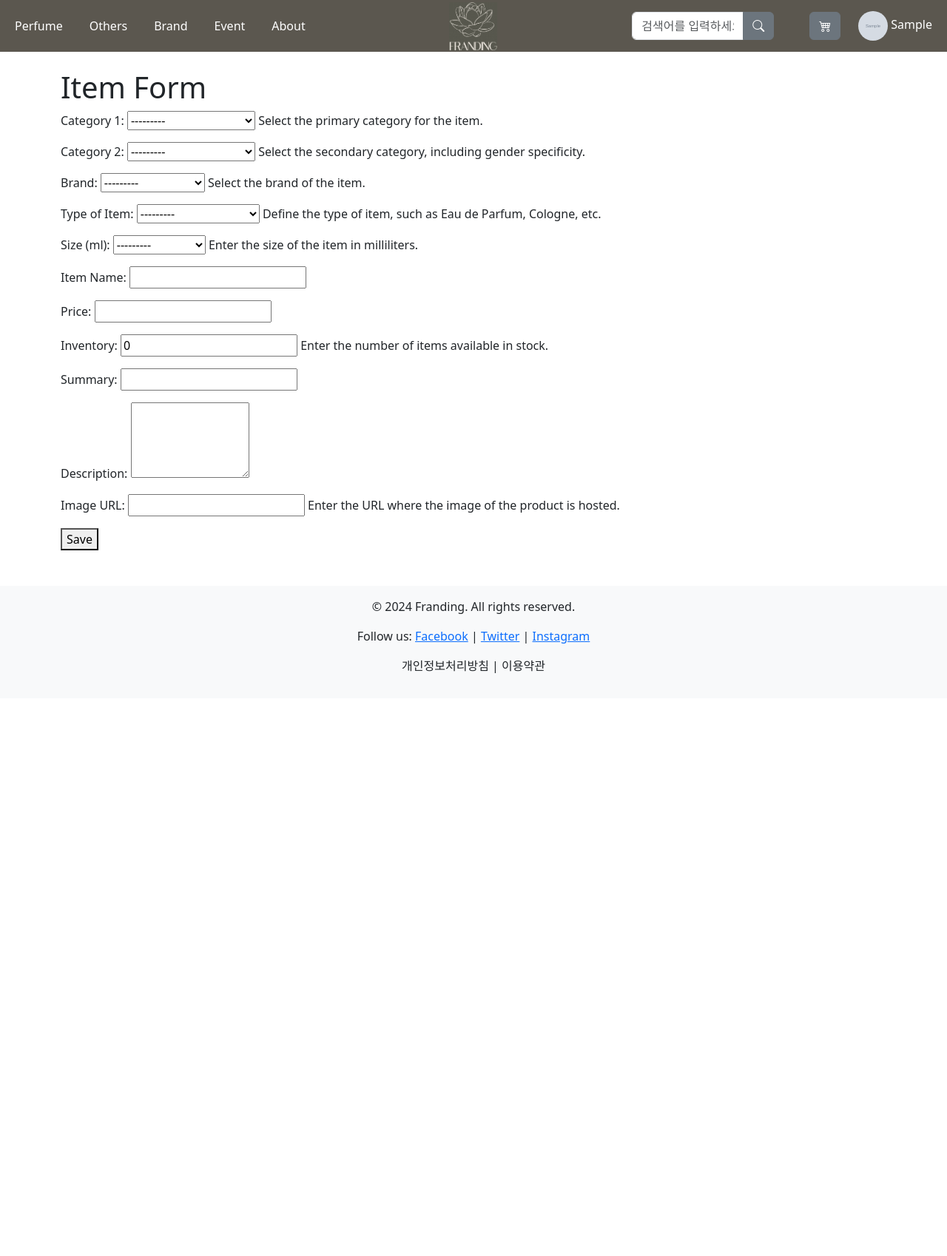
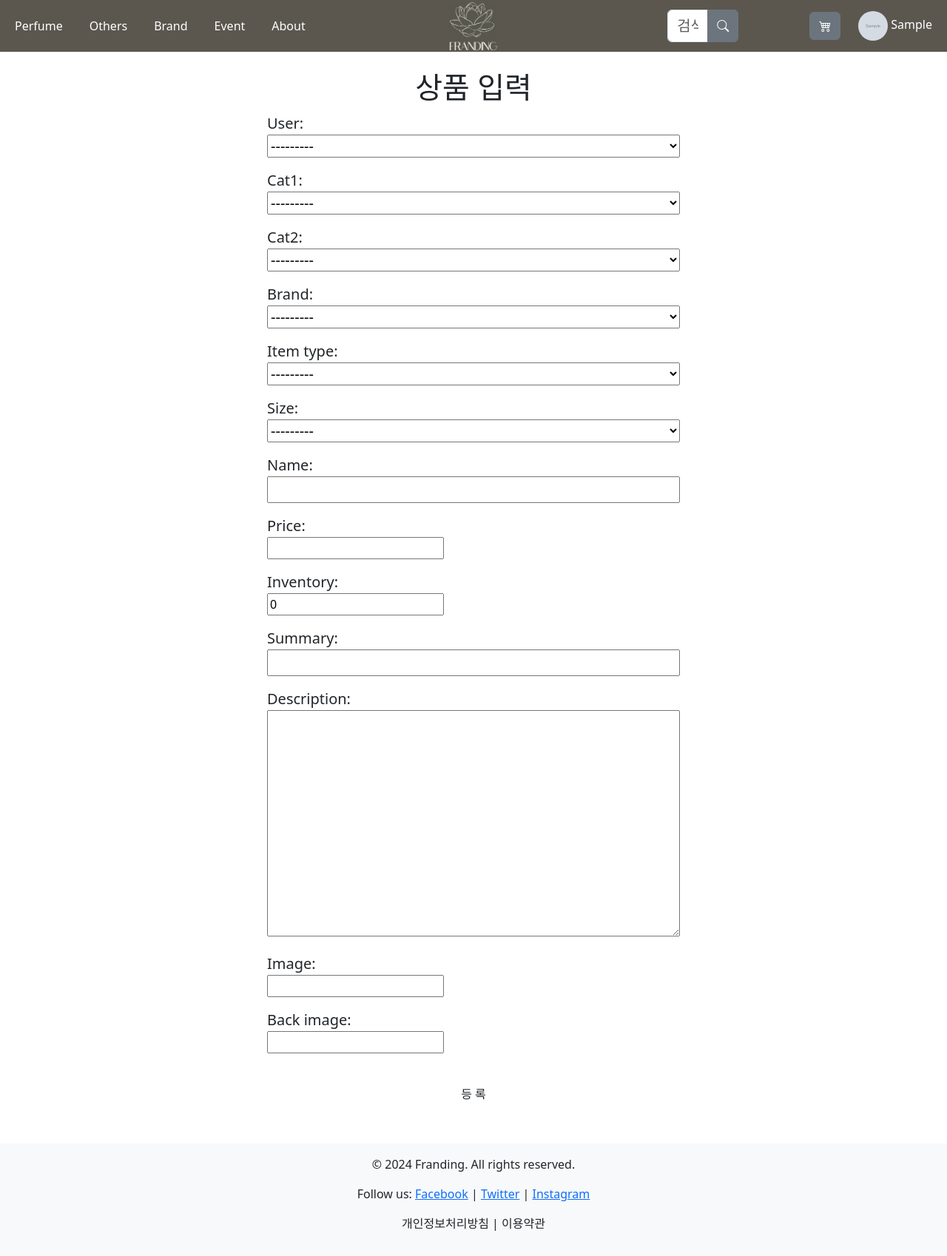
Before and after one commit to choi-jyoon/franding, a Django app: page /seller/item-create/ in a window 1280 px wide. Shown: the whole page at 74% size. Before the commit the page ends 910 px from the top, so only its background shows below. Run offline with Django 5.2, Linux system fonts and the light colour scheme; a user stored in the database is signed in; tables that the repository leaves empty hold one stand-in row (values such as "Sample post"); grey boxes marked "Sample" are stand-in pictures; some libraries are stand-ins or nearby versions.

Commit message:
머지 재시도

```diff
--- a/config/settings.py
+++ b/config/settings.py
@@ -51,6 +51,7 @@
     'review',
     'seller',
     'cart',
+    'bootstrap4',
     'payment',
     'event',
     'subscribe',
--- a/mypage/templates/mypage/order_index.html
+++ b/mypage/templates/mypage/order_index.html
@@ -35,6 +35,7 @@
                 <a href="{% url 'mypage:order_index' %}" class="btn btn-outline-secondary mb-4">주문 내역</a>
                 <a href="{% url 'review:review_index' %}" class="btn btn-outline-secondary mb-4">작성 리뷰</a>
                 <a href="{% url 'mypage:user_info' %}" class="btn btn-outline-secondary mb-4">회원정보</a>
+                <a href="{% url 'seller:seller_index' %}" class="btn btn-outline-secondary mb-4">판매자페이지</a>
                 <a href="#" class="btn btn-outline-secondary mb-4">구독</a>
                 {% if user.is_staff %}
                     <a href="#" class="btn btn-outline-secondary mb-4">판매자페이지</a>
--- a/mypage/templates/mypage/user_info.html
+++ b/mypage/templates/mypage/user_info.html
@@ -37,10 +37,14 @@
             <a href="{% url 'mypage:order_index' %}" class="btn btn-outline-secondary mb-4">주문 내역</a>
             <a href="{% url 'review:review_index' %}" class="btn btn-outline-secondary mb-4">작성 리뷰</a>
             <a href="{% url 'mypage:user_info' %}" class="btn btn-outline-secondary mb-4">회원정보</a>
+<<<<<<< HEAD
+            <a href="{% url 'seller:seller_index' %}" class="btn btn-outline-secondary mb-4">판매자페이지</a>
+=======
             <a href="#" class="btn btn-outline-secondary mb-4">구독</a>
             {% if user.is_staff %}
                 <a href="#" class="btn btn-outline-secondary mb-4">판매자페이지</a>
             {% endif %}
+>>>>>>> 9065078e3c22a421d0569045478c719f1e5f81dd
         </div>
 
     <div class="col-10" id="content-display">
--- a/payment/models.py
+++ b/payment/models.py
@@ -1,4 +1,5 @@
 from django.db import models
+# from cart.models import Order
 # Create your models here.
 
 # class Coupon(models.Model):
--- a/review/templates/review/my_review.html
+++ b/review/templates/review/my_review.html
@@ -35,10 +35,14 @@
                 <a href="{% url 'mypage:order_index' %}" class="btn btn-outline-secondary mb-4">주문 내역</a>
                 <a href="{% url 'review:review_index' %}" class="btn btn-outline-secondary mb-4">작성 리뷰</a>
                 <a href="{% url 'mypage:user_info' %}" class="btn btn-outline-secondary mb-4">회원정보</a>
+<<<<<<< HEAD
+                <a href="{% url 'seller:seller_index' %}" class="btn btn-outline-secondary mb-4">판매자페이지</a>
+=======
                 <a href="#" class="btn btn-outline-secondary mb-4">구독</a>
                 {% if user.is_staff %}
                     <a href="#" class="btn btn-outline-secondary mb-4">판매자페이지</a>
                 {% endif %}
+>>>>>>> 9065078e3c22a421d0569045478c719f1e5f81dd
             </div>
             <div class="col-10" id="content-display">
                 <!-- 내용이 여기에 표시됩니다. -->
--- a/seller/forms.py
+++ b/seller/forms.py
@@ -1,42 +1,42 @@
 from django import forms
 from item.models import Item
+
+
+class ItemForm(forms.ModelForm):
+    class Meta:
+        model = Item
+        fields = '__all__'  # 이렇게 하면 모든 필드를 폼에 포함시킵니다.
 
 
 # class ItemForm(forms.ModelForm):
 #     class Meta:
 #         model = Item
-#         fields = '__all__'  # 이렇게 하면 모든 필드를 폼에 포함시킵니다.
-
-
-class ItemForm(forms.ModelForm):
-    class Meta:
-        model = Item
-        fields = [
-            'cat1', 'cat2', 'brand', 'item_type', 'size', 'name', 'price',
-            'inventory', 'summary', 'description', 'image'
-        ]
-        labels = {
-            'cat1': 'Category 1',  # 카테고리 1
-            'cat2': 'Category 2',  # 카테고리 2
-            'brand': 'Brand',  # 브랜드
-            'item_type': 'Type of Item',  # 아이템 유형
-            'size': 'Size (ml)',  # 크기 (ml)
-            'name': 'Item Name',  # 아이템 이름
-            'price': 'Price',  # 가격
-            'inventory': 'Inventory',  # 재고
-            'summary': 'Summary',  # 요약
-            'description': 'Description',  # 설명
-            'image': 'Image URL'  # 이미지 URL
-        }
-        help_texts = {
-            'cat1': 'Select the primary category for the item.',  # 아이템의 주요 카테고리를 선택하세요.
-            'cat2': 'Select the secondary category, including gender specificity.',  # 성별 특정성을 포함한 보조 카테고리를 선택하세요.
-            'brand': 'Select the brand of the item.',  # 아이템의 브랜드를 선택하세요.
-            'item_type': 'Define the type of item, such as Eau de Parfum, Cologne, etc.',  # 퍼퓸, 코롱 등과 같은 아이템의 유형을 정의하세요.
-            'size': 'Enter the size of the item in milliliters.',  # 밀리리터 단위로 아이템의 크기를 입력하세요.
-            'inventory': 'Enter the number of items available in stock.',  # 재고에 있는 아이템의 수량을 입력하세요.
-            'image': 'Enter the URL where the image of the product is hosted.'  # 제품 이미지가 호스팅된 URL을 입력하세요.
-        }
-        widgets = {
-            'description': forms.Textarea(attrs={'rows': 4, 'cols': 15})  # 설명을 위한 텍스트 영역 설정
-        }
+#         fields = [
+#             'cat1', 'cat2', 'brand', 'item_type', 'size', 'name', 'price',
+#             'inventory', 'summary', 'description', 'image'
+#         ]
+#         labels = {
+#             'cat1': 'Category 1',  # 카테고리 1
+#             'cat2': 'Category 2',  # 카테고리 2
+#             'brand': 'Brand',  # 브랜드
+#             'item_type': 'Type of Item',  # 아이템 유형
+#             'size': 'Size (ml)',  # 크기 (ml)
+#             'name': 'Item Name',  # 아이템 이름
+#             'price': 'Price',  # 가격
+#             'inventory': 'Inventory',  # 재고
+#             'summary': 'Summary',  # 요약
+#             'description': 'Description',  # 설명
+#             'image': 'Image URL'  # 이미지 URL
+#         }
+#         help_texts = {
+#             'cat1': 'Select the primary category for the item.',  # 아이템의 주요 카테고리를 선택하세요.
+#             'cat2': 'Select the secondary category, including gender specificity.',  # 성별 특정성을 포함한 보조 카테고리를 선택하세요.
+#             'brand': 'Select the brand of the item.',  # 아이템의 브랜드를 선택하세요.
+#             'item_type': 'Define the type of item, such as Eau de Parfum, Cologne, etc.',  # 퍼퓸, 코롱 등과 같은 아이템의 유형을 정의하세요.
+#             'size': 'Enter the size of the item in milliliters.',  # 밀리리터 단위로 아이템의 크기를 입력하세요.
+#             'inventory': 'Enter the number of items available in stock.',  # 재고에 있는 아이템의 수량을 입력하세요.
+#             'image': 'Enter the URL where the image of the product is hosted.'  # 제품 이미지가 호스팅된 URL을 입력하세요.
+#         }
+#         widgets = {
+#             'description': forms.Textarea(attrs={'rows': 4, 'cols': 15})  # 설명을 위한 텍스트 영역 설정
+#         }
--- a/seller/templates/seller/item_confirm_delete.html
+++ b/seller/templates/seller/item_confirm_delete.html
@@ -1,10 +1,10 @@
 {% extends 'base.html' %}
 
 {% block content %}
-<h1>Confirm Delete</h1>
-<p>Are you sure you want to delete "{{ item.name }}"?</p>
+<h1>삭제 확인</h1>
+<p>정말로 상품을 삭제하시겠습니까? "{{ item.name }}"?</p>
 <form method="post">
     {% csrf_token %}
-    <button type="submit">Delete</button>
+    <button type="submit">삭제</button>
 </form>
 {% endblock %}
--- a/seller/templates/seller/item_form.html
+++ b/seller/templates/seller/item_form.html
@@ -1,10 +1,38 @@
 {% extends 'base.html' %}
 
 {% block content %}
-<h1>Item Form</h1>
+<style>
+    form {
+        text-align: left; /* 텍스트를 왼쪽으로 정렬 */
+        margin: 0 auto; /* 폼을 가운데로 정렬 */
+        width: 50%; /* 폼의 너비 지정 */
+    }
+
+    form input[type="text"],
+    form input[type="email"],
+    form select, /* 새로 추가된 스타일 */
+    form textarea {
+        width: 100%; /* 입력 필드의 너비를 폼에 맞춤 */
+        box-sizing: border-box; /* padding과 border를 너비에 포함 */
+        font-size: 20px; /* 폰트 크기 설정 */
+    }
+
+    form label {
+        display: block; /* 레이블을 블록 요소로 만들어 줄바꿈 */
+        margin-top: 10px; /* 레이블 상단의 마진 추가 */
+        font-size: 20px; /* 레이블 폰트 크기 설정 */
+    }
+
+    .large-button {
+        margin-top: 20px; /* 등록 버튼과 폼 사이의 간격 조정 */
+        width: 100%; /* 버튼을 폼 너비에 맞게 설정 */
+    }
+</style>
+
+<h1 style="text-align: center;">상품 입력</h1>
 <form method="post">
     {% csrf_token %}
     {{ form.as_p }}
-    <button type="submit">Save</button>
+    <button class="btn large-button">등 록</button>
 </form>
 {% endblock %}
--- a/seller/urls.py
+++ b/seller/urls.py
@@ -1,6 +1,7 @@
 from django.urls import path
 from .views import item_create, item_list, item_detail, item_update, item_delete, seller_page
 from . import views
+from .views import ItemListView
 
 app_name='seller'
 
@@ -9,8 +10,8 @@
     # 판매자 기능을 위한 URL 패턴
     path('', views.seller_page, name='seller_index'),  # 판매자 페이지
     path('item-create/', views.item_create, name='item_create'),  # 상품 추가 페이지
-    path('item-list/', views.item_list, name='item_list'),  # 상품 조회 페이지
-    path('item-detail', views.item_detail, name='item_detail'), # 상품 상세 페이지
-    path('item-update/', views.item_update, name='item_update'), # 상품 업데이트 페이지
-    path('item-delete/', views.item_delete, name='item_delete'),  # 상품 삭제 페이지
+    path('item-list/', ItemListView.as_view(), name='item_list'),  # 상품 조회 페이지
+    path('item/<str:product_name>/<str:size>/', views.item_detail, name='item_detail'),
+    path('item-update/<int:pk>/', views.item_update, name='item_update'), # 상품 업데이트 페이지
+    path('item-delete/<int:pk>/', views.item_delete, name='item_delete'),  # 상품 삭제 페이지
 ]
--- a/seller/views.py
+++ b/seller/views.py
@@ -3,6 +3,9 @@
 from .forms import ItemForm
 from item.models import Item
 from django.contrib.auth.decorators import login_required
+from django.http import Http404
+from django.core.paginator import Paginator, EmptyPage, PageNotAnInteger
+from django.views.generic import ListView
 
 
 
@@ -10,6 +13,8 @@
 def seller_page(request):
     return render(request, 'seller/seller_index.html')
 
+
+# 애드 테스트용
 
 
 
@@ -33,10 +38,24 @@
     return render(request, 'seller/item_list.html', {'items': items})
 
 
+# @login_required
+# def item_detail(request, pk):
+#     item = get_object_or_404(Item, pk=pk)
+#     return render(request, 'seller/item_detail.html', {'item': item})
+
 @login_required
-def item_detail(request, pk):
-    item = get_object_or_404(Item, pk=pk)
+def item_detail(request, product_name, size):
+    # DB에서 제품명과 사이즈에 해당하는 제품을 가져옵니다.
+    try:
+        item = Item.objects.get(name=product_name, size=size)
+    except Item.DoesNotExist:
+        # 제품이 존재하지 않을 경우 404 에러를 반환합니다.
+        raise Http404("제품을 찾을 수 없습니다.")
+
+    # 제품 상세 페이지를 렌더링합니다.
     return render(request, 'seller/item_detail.html', {'item': item})
+
+
 
 
 @login_required
@@ -62,6 +81,13 @@
 
 
 
+class ItemListView(ListView):
+    model = Item
+    template_name = 'seller/item_list.html'  # 'seller' 앱 내의 템플릿 경로로 수정
+    paginate_by = 9
+
+
+
 
 
 
```
Also changed, not shown: seller/templates/seller/item_detail.html (+15 -4 lines), seller/templates/seller/item_list.html (+76 -4 lines), seller/templates/seller/seller_index.html (+10 -0 lines).
